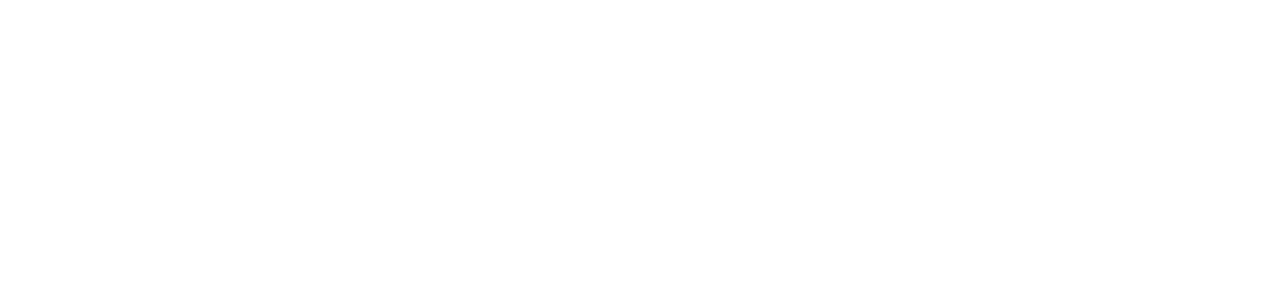
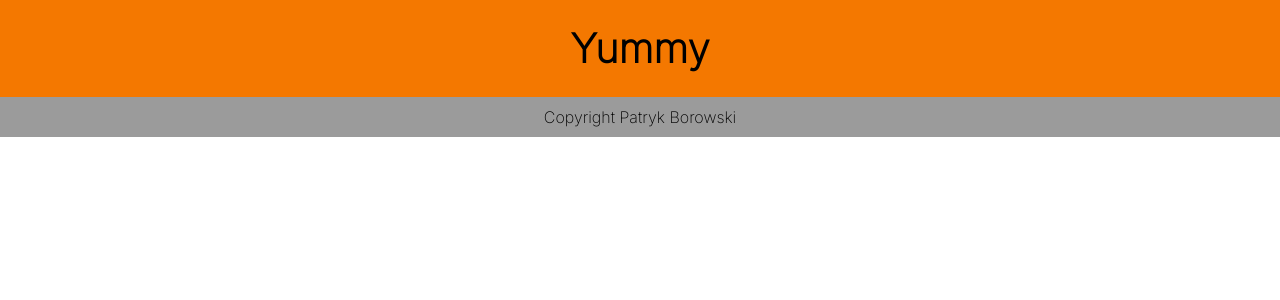
Before and after one commit to boobel/Delivery-App, a React (Create React App) app: page /shop in a window 1280 px wide. Before the commit this address had no page. Shown: the top 300 px of the page. Built offline with nearby package versions, Linux system fonts and the light colour scheme; data requests are answered from the project's data file.

Commit message:
added shop page, moved fetch feature into it

```diff
--- a/src/pages/homepage.tsx
+++ b/src/pages/homepage.tsx
@@ -1,4 +1,5 @@
-import React, { useEffect } from "react";
+import React from "react";
+import { Link } from "react-router-dom";
 import styled from "styled-components";
 import { Header } from "../components/Header";
 import { Footer } from "../components/Footer";
@@ -48,22 +49,6 @@ const StyledOrderBtn = styled.button`
 `;
 
 const Home: React.FC = () => {
-  useEffect(() => {
-    /* //TODO JAKI ZWRACAĆ TYP W PROMISE */
-    const fetchMeals = async (): Promise<undefined> => {
-      try {
-        const data = await fetch("http://localhost:3000/meals");
-        const meals = await data.json();
-        console.log(meals);
-        return meals;
-      } catch (e) {
-        console.error(e);
-      }
-    };
-
-    void fetchMeals();
-  }, []);
-
   return (
     <StyledWrapper>
       <Header />
@@ -74,7 +59,9 @@ const Home: React.FC = () => {
             <span>All here</span>
             <span>All for your convenience</span>
           </StyledMotto>
-          <StyledOrderBtn>Order Now</StyledOrderBtn>
+          <Link to="/shop">
+            <StyledOrderBtn>Order Now</StyledOrderBtn>
+          </Link>
         </StyledBackdrop>
       </StyledBanner>
       <Footer />
--- /dev/null
+++ b/src/pages/shop.tsx
@@ -0,0 +1,32 @@
+import React, { useEffect } from "react";
+import styled from "styled-components";
+import { Header } from "../components/Header";
+import { Footer } from "../components/Footer";
+
+const StyledWrapper = styled.div``;
+
+const Shop: React.FC = () => {
+  useEffect(() => {
+    /* //TODO JAKI ZWRACAĆ TYP W PROMISE */
+    const fetchMeals = async (): Promise<undefined> => {
+      try {
+        const data = await fetch("http://localhost:3000/meals");
+        const meals = await data.json();
+        console.log(meals);
+        return meals;
+      } catch (e) {
+        console.error(e);
+      }
+    };
+
+    void fetchMeals();
+  }, []);
+  return (
+    <StyledWrapper>
+      <Header />
+      <Footer />
+    </StyledWrapper>
+  );
+};
+
+export { Shop };
--- /dev/null
+++ b/src/react-app-end.d.ts
@@ -0,0 +1,4 @@
+declare module "*.png";
+declare module "*.svg";
+declare module "*.jpeg";
+declare module "*.jpg";
--- a/src/router.tsx
+++ b/src/router.tsx
@@ -2,6 +2,7 @@ import { BrowserRouter, Routes, Route } from "react-router-dom";
 import React from "react";
 import GlobalStyle from "./globalStyles";
 import { Home } from "./pages/homepage";
+import { Shop } from "./pages/shop";
 
 const Router: React.FC = () => {
   return (
@@ -10,6 +11,7 @@ const Router: React.FC = () => {
       <BrowserRouter>
         <Routes>
           <Route path="/" element={<Home />} />
+          <Route path="/shop" element={<Shop />} />
         </Routes>
       </BrowserRouter>
     </>
--- a/tsconfig.json
+++ b/tsconfig.json
@@ -21,7 +21,6 @@
     "jsx": "react-jsx"
   },
   "include": [
-    "types",
     "src"
 , "pages",
   ],
```
Also changed, not shown: types/index.t.ts (deleted, +0 -9 lines), .eslintrc.js.
